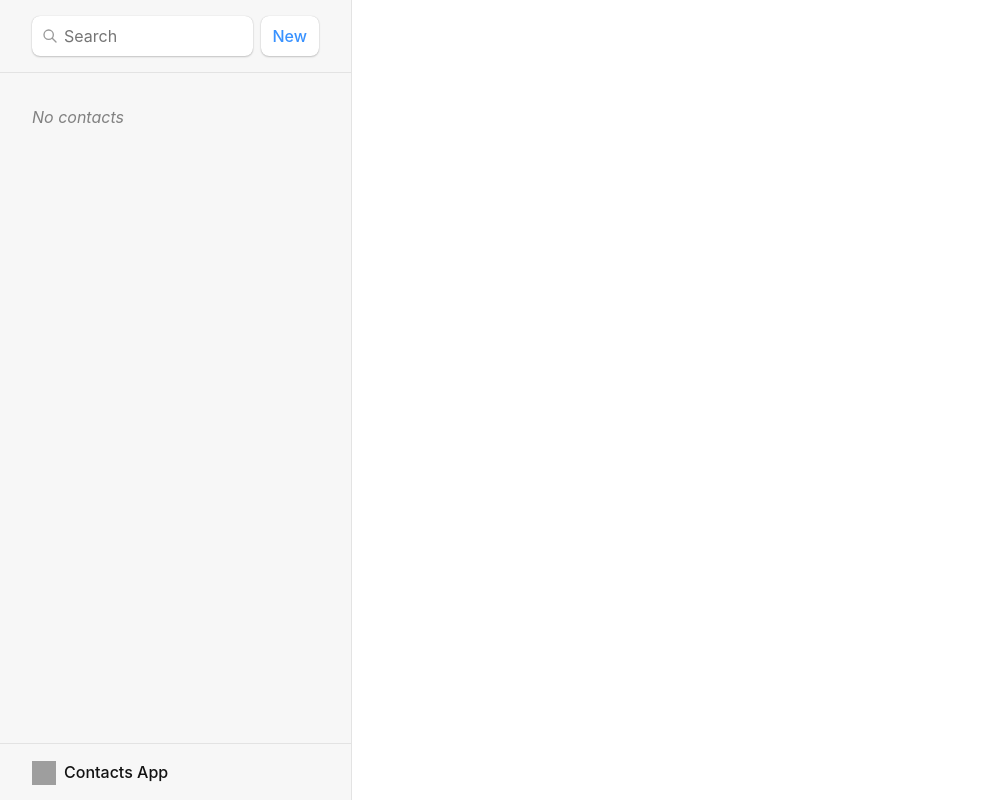
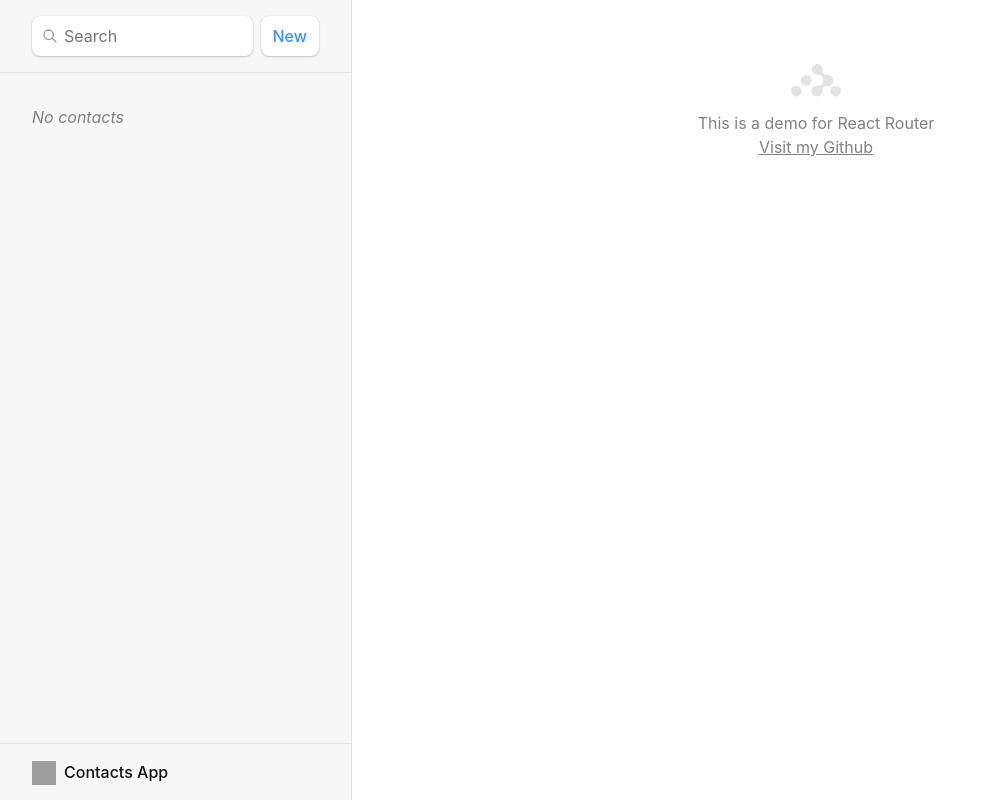
Before and after one commit to kizzylion/contact-tracking-app, a React (Vite) app: page / in a window 1280 px wide. Shown: the whole page, without its empty margins (0-997 px from the left). Built offline with nearby package versions, Linux system fonts and the light colour scheme; grey boxes are pictures that could not be loaded.

Commit message:
FEAT: ADD INDEX ROUTE

```diff
--- a/src/error-page.jsx
+++ b/src/error-page.jsx
@@ -1,4 +1,4 @@
-import { useRouteError } from "react-router-dom";
+import { Link, useRouteError } from "react-router-dom";
 
 export default function ErrorPage() {
   const error = useRouteError();
@@ -11,6 +11,9 @@
       <p>
         <i>{error.statusText || error.message}</i>
       </p>
+      <p>
+        <Link to="/">Go back</Link>
+      </p>
     </div>
   );
 }
--- a/src/main.jsx
+++ b/src/main.jsx
@@ -11,6 +11,7 @@
 import "./index.css";
 import EditContact, { action as editAction } from "./routes/edit";
 import { action as destroyAction } from "./routes/destroy";
+import Index from "./routes/index";
 
 const routes = createBrowserRouter([
   {
@@ -20,6 +21,10 @@
     loader: rootLoader,
     action: rootAction,
     children: [
+      {
+        index: true,
+        element: <Index />,
+      },
       {
         path: "contacts/:contactId",
         element: <Contact />,
@@ -34,6 +39,7 @@
       {
         path: "contacts/:contactId/destroy",
         action: destroyAction,
+        errorElement: <div>Oops! There was an error.</div>,
       },
     ],
   },
--- /dev/null
+++ b/src/routes/index.jsx
@@ -0,0 +1,11 @@
+export default function Index() {
+  return (
+    <p id="zero-state">
+      This is a demo for React Router
+      <br />
+      <a href="https://github.com/kizzylion/contact-tracking-app">
+        Visit my Github
+      </a>
+    </p>
+  );
+}
```
